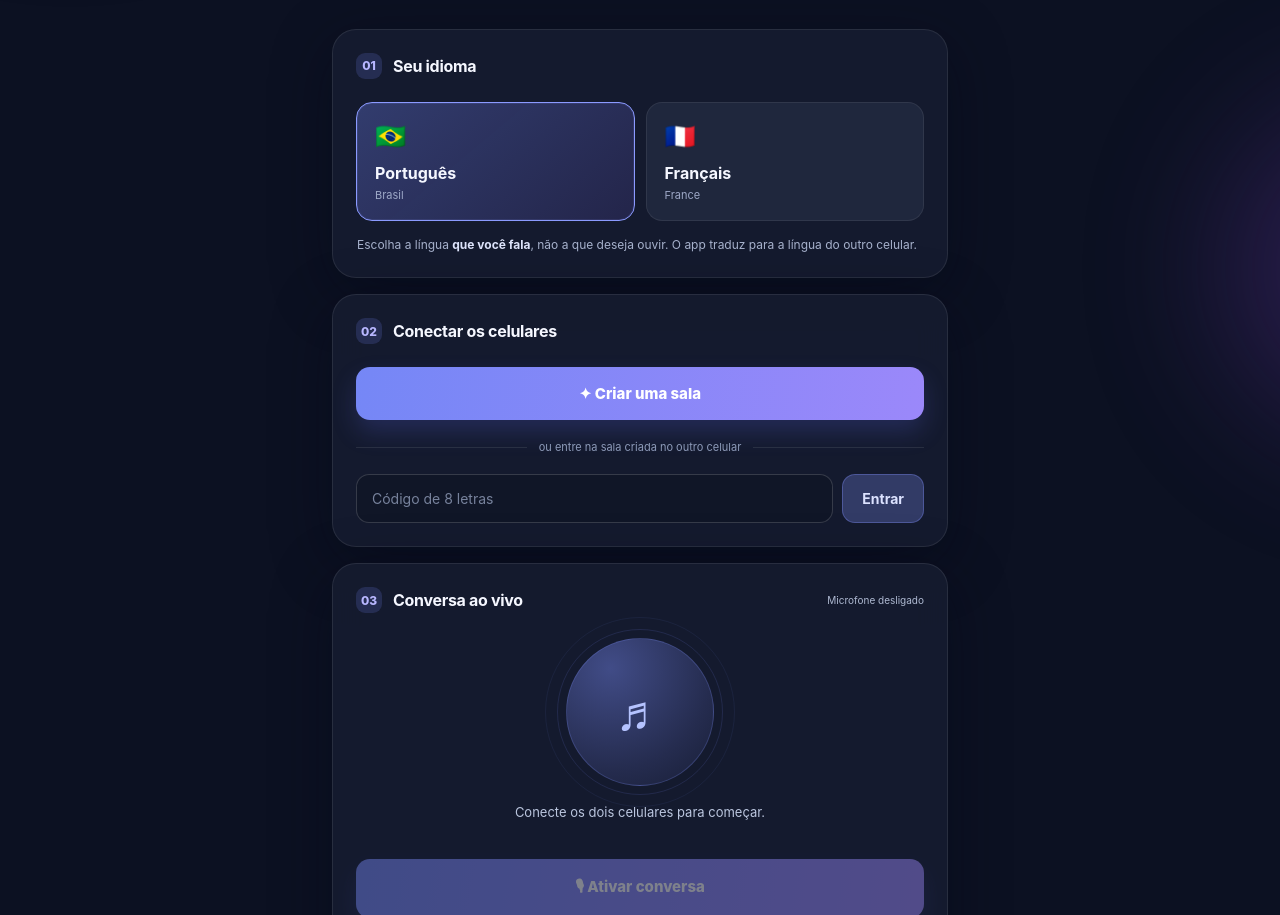
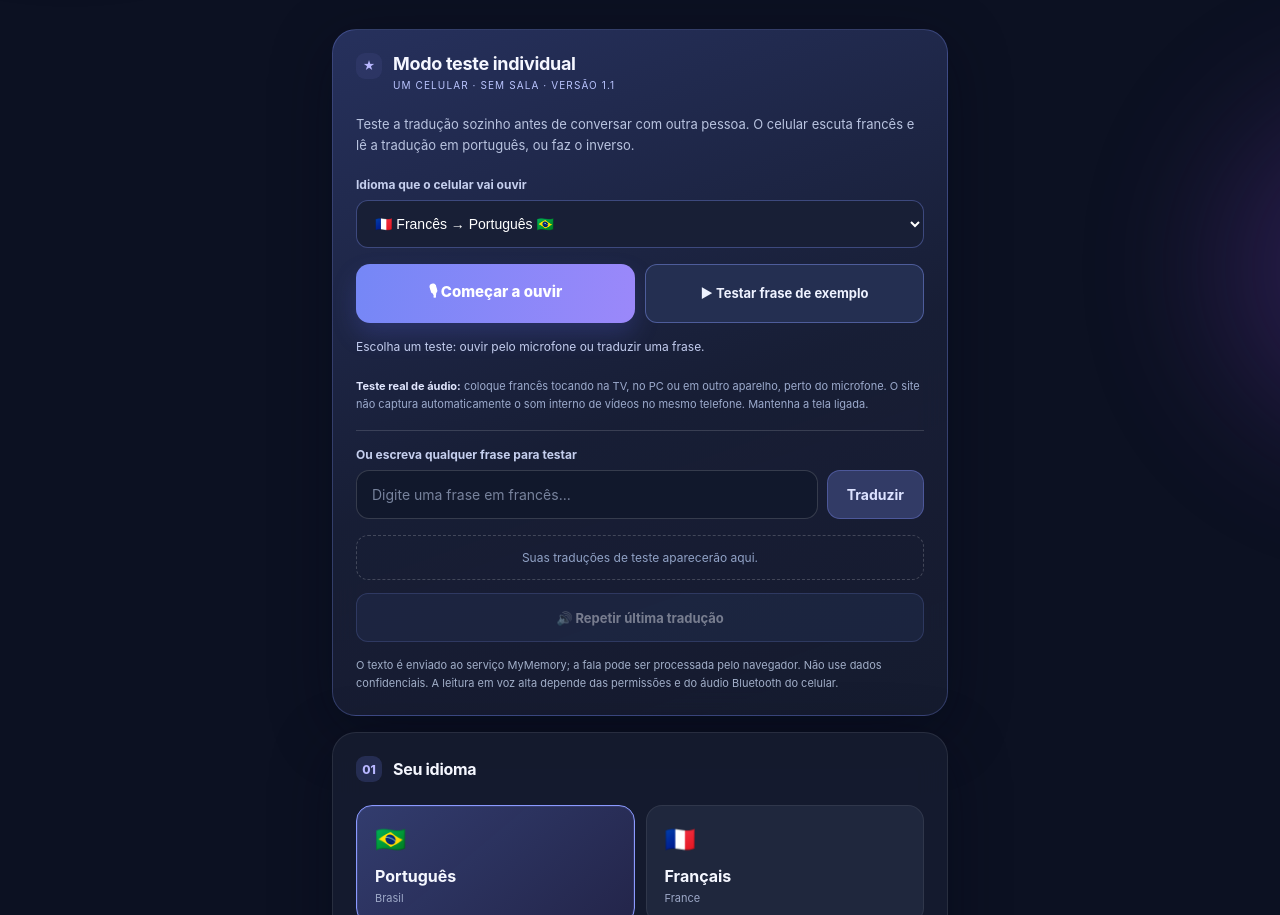
Before and after one commit to jvictorsouza217-tech/duotranslate, a plain HTML site: page index.html in a window 1280 px wide. Shown: the part 312-1227 px from the top of the page. Drawn offline with Linux system fonts and the light colour scheme.

Commit message:
Adicionar modo teste individual na página inicial

```diff
--- a/index.html
+++ b/index.html
@@ -8,16 +8,18 @@
   <link rel="manifest" href="manifest.webmanifest">
   <link rel="icon" href="icon.svg" type="image/svg+xml">
   <link rel="stylesheet" href="style.css">
+  <link rel="stylesheet" href="solo.css">
   <title>DuoTranslate · Conversa sem fronteiras</title>
   <script src="https://unpkg.com/peerjs@1.5.5/dist/peerjs.min.js" defer></script>
   <script src="app.js" defer></script>
+  <script src="solo.js" defer></script>
 </head>
 <body>
   <div class="glow glow-one"></div><div class="glow glow-two"></div>
   <div class="shell">
     <header class="topbar">
       <a class="brand" href="./" aria-label="DuoTranslate - início"><span class="brandmark">D<span>↔</span></span><span>Duo<span class="brand-light">Translate</span></span></a>
-      <span class="version">BETA 1.0</span>
+      <span class="version">BETA 1.1</span>
     </header>
 
     <main>
@@ -25,6 +27,26 @@
         <div class="eyebrow"><span class="live-dot"></span> Tradução presencial em dois celulares</div>
         <h1>Converse em sua língua.<br><em>Escute na sua língua.</em></h1>
         <p>Você fala. O outro escuta a tradução no próprio fone. E vice-versa.</p>
+      </section>
+
+      <section class="panel solo-panel" aria-labelledby="solo-title" id="solo">
+        <div class="panel-heading solo-heading"><span class="step">★</span><div><h2 id="solo-title">Modo teste individual</h2><p class="solo-kicker">Um celular · sem sala · versão 1.1</p></div></div>
+        <p class="solo-intro">Teste a tradução sozinho antes de conversar com outra pessoa. O celular escuta francês e lê a tradução em português, ou faz o inverso.</p>
+        <label class="solo-label" for="soloSource">Idioma que o celular vai ouvir</label>
+        <select id="soloSource" class="solo-select"><option value="fr-FR">🇫🇷 Francês → Português 🇧🇷</option><option value="pt-BR">🇧🇷 Português → Francês 🇫🇷</option></select>
+        <div class="solo-options">
+          <button type="button" id="soloToggle" class="primary-btn">🎙 Começar a ouvir</button>
+          <button type="button" id="soloSample" class="solo-secondary">▶ Testar frase de exemplo</button>
+        </div>
+        <p id="soloStatus" class="solo-status" role="status">Escolha um teste: ouvir pelo microfone ou traduzir uma frase.</p>
+        <p class="solo-tip" id="soloTip"><strong>Teste real de áudio:</strong> coloque francês tocando na TV, no PC ou em outro aparelho, perto do microfone. O site não captura automaticamente o som interno de vídeos no mesmo telefone. Mantenha a tela ligada.</p>
+        <form id="soloForm" class="solo-form">
+          <label for="soloText" class="solo-label">Ou escreva qualquer frase para testar</label>
+          <div class="join-row"><input id="soloText" type="text" maxlength="350" placeholder="Digite uma frase em francês..." aria-label="Frase para traduzir"><button class="secondary-btn" type="submit">Traduzir</button></div>
+        </form>
+        <div id="soloResults" class="solo-history" aria-live="polite"><div class="solo-empty">Suas traduções de teste aparecerão aqui.</div></div>
+        <button id="soloReplay" type="button" class="solo-secondary solo-replay" disabled>🔊 Repetir última tradução</button>
+        <p class="solo-footer">O texto é enviado ao serviço MyMemory; a fala pode ser processada pelo navegador. Não use dados confidenciais. A leitura em voz alta depende das permissões e do áudio Bluetooth do celular.</p>
       </section>
 
       <section class="panel" aria-labelledby="setup-title" id="setup">
```
